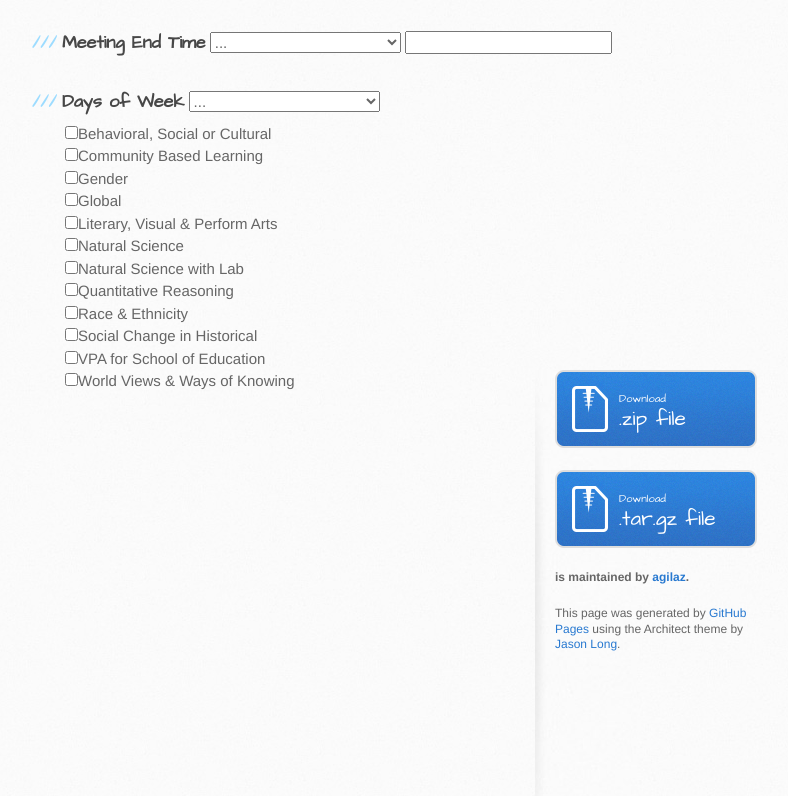
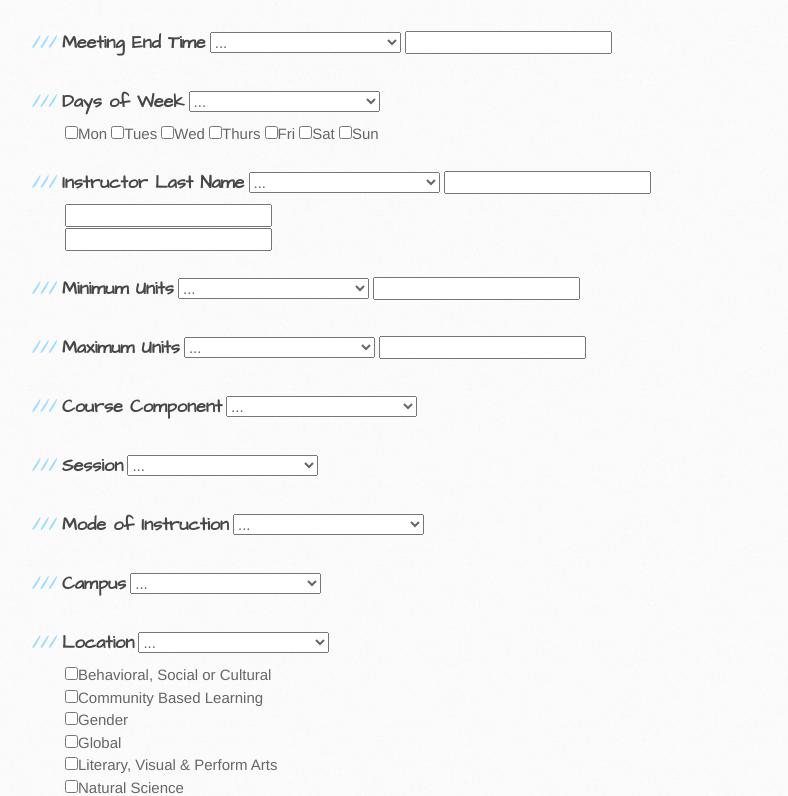
Before and after one commit to agilaz/HackTCNJFrontEnd, a plain HTML site: page index.html in a window 1280 px wide. Shown: the part 772-1568 px from the top of the page, without its empty margins (105-893 px from the left). Drawn offline with Linux system fonts and the light colour scheme.

Commit message:
Added weekday checkbox & subsequent menu items

```diff
--- a/index.html
+++ b/index.html
@@ -225,6 +225,91 @@
 
 					<br>
 
+					<input type="checkbox" value="MON">Mon
+					<input type="checkbox" value="TUE">Tues
+					<input type="checkbox" value="WED">Wed
+					<input type="checkbox" value="THUR">Thurs
+					<input type="checkbox" value="FRI">Fri
+					<input type="checkbox" value="SAT">Sat
+					<input type="checkbox" value="SUN">Sun
+
+					<br>
+
+					<h3 style="display:inline-block;">Instructor Last Name</h3>
+					<select>
+						<option>...</option>
+ 						<option>The College of Education</option>
+					</select>
+					<input type="text" name="InstrLN">
+
+					<br>
+
+					<input type="text" name="InstrLN">
+
+					<br>
+
+					<input type="text" name="InstrLN">
+
+					<br>
+
+					<h3 style="display:inline-block;">Minimum Units</h3>
+					<select>
+						<option>...</option>
+ 						<option>The College of Education</option>
+					</select>
+					<input type="text" name="InstrLN">
+
+					<br>
+
+					<h3 style="display:inline-block;">Maximum Units</h3>
+					<select>
+						<option>...</option>
+ 						<option>The College of Education</option>
+					</select>
+					<input type="text" name="InstrLN">
+
+					<br>
+
+					<h3 style="display:inline-block;">Course Component</h3>
+					<select>
+						<option>...</option>
+ 						<option>The College of Education</option>
+					</select>
+
+					<br>
+
+					<h3 style="display:inline-block;">Session</h3>
+					<select>
+						<option>...</option>
+ 						<option>The College of Education</option>
+					</select>
+
+					<br>
+
+					<h3 style="display:inline-block;">Mode of Instruction</h3>
+					<select>
+						<option>...</option>
+ 						<option>The College of Education</option>
+					</select>
+
+					<br>
+
+					<h3 style="display:inline-block;">Campus</h3>
+					<select>
+						<option>...</option>
+ 						<option>The College of Education</option>
+					</select>
+
+					<br>
+
+					<h3 style="display:inline-block;">Location</h3>
+					<select>
+						<option>...</option>
+ 						<option>The College of Education</option>
+					</select>
+
+					<br>
+
 					<input type="checkbox" value="BSC">Behavioral, Social or Cultural <br>
 					<input type="checkbox" value="CBL">Community Based Learning <br>
 					<input type="checkbox" value="GEN">Gender <br>
```
